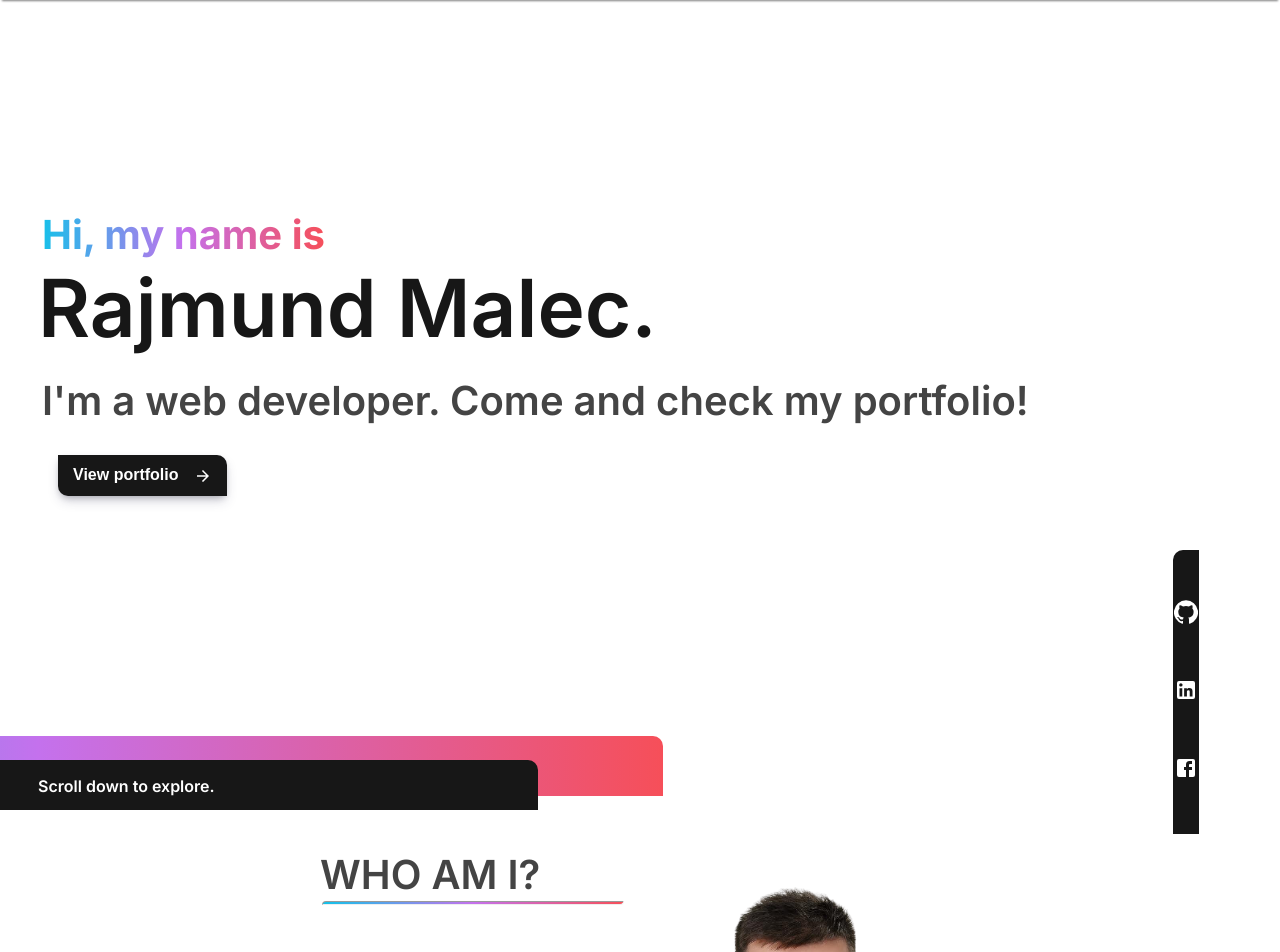
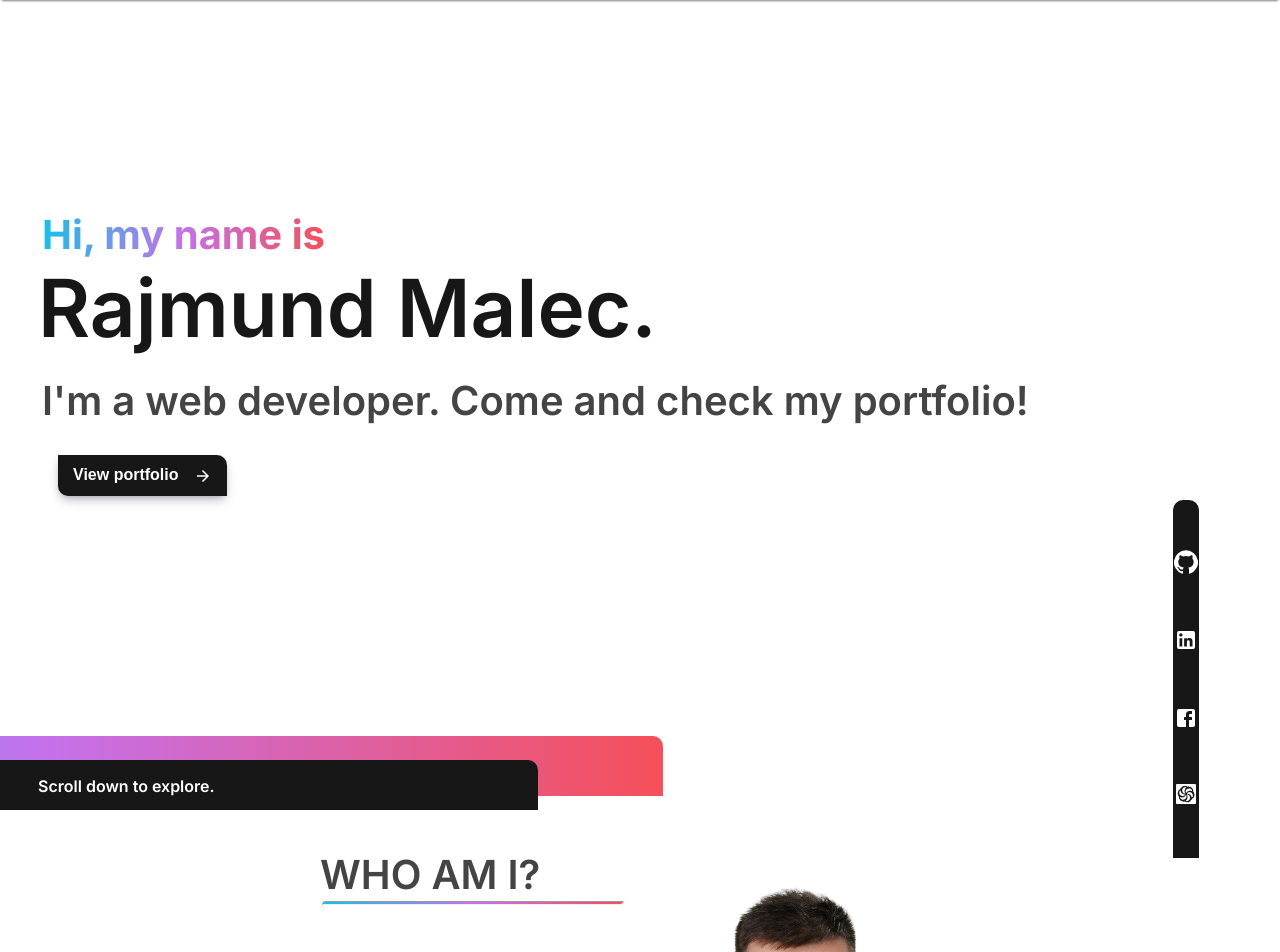
Before and after one commit to malrajmund/myPortfolio, a React (Create React App) app: page / in a window 1280 px wide. Shown: the top 952 px of the page. Built offline with nearby package versions, Linux system fonts and the light colour scheme.

Commit message:
More responsivity

```diff
--- a/src/components/About/About.js
+++ b/src/components/About/About.js
@@ -9,7 +9,7 @@ const useStyles = makeStyles((theme) => ({
     width: "100%",
     height: "80vh",
     backgroundColor: theme.palette.primary.main,
-    [theme.breakpoints.down("md")]: {
+    [theme.breakpoints.down("xs")]: {
       flexWrap: "wrap",
     },
   },
@@ -28,7 +28,7 @@ const useStyles = makeStyles((theme) => ({
     color: theme.palette.tertiary.main,
     [theme.breakpoints.down("md")]: {
       fontSize: "35px",
-      marginLeft: "5%",
+      marginLeft: "0%",
     },
   },
   infoContainer: {
@@ -36,8 +36,9 @@ const useStyles = makeStyles((theme) => ({
   },
   info: {
     marginLeft: "25%",
-    [theme.breakpoints.down("md")]: {
-      marginLeft: "5%",
+    [theme.breakpoints.down("xs")]: {
+      paddingLeft: "10%",
+      marginLeft: "0%",
     },
   },
   text: {
@@ -68,8 +69,12 @@ const useStyles = makeStyles((theme) => ({
   imgContainer: {
     marginLeft: "50px",
     marginTop: "5%",
-    [theme.breakpoints.down("md")]: {
-      marginLeft: "25%",
+    [theme.breakpoints.only("sm")]: {
+      marginTop: "15%",
+      marginLeft: "0px",
+    },
+    [theme.breakpoints.down("xs")]: {
+      paddingLeft: "10%",
     },
   },
   technologyList: {
@@ -88,7 +93,7 @@ const About = () => {
       className={classes.titleGrid}
       wrap='nowrap'
     >
-      <Grid item xs={12} sm={12} md={12} lg={6} xl={6} className={classes.info}>
+      <Grid item xs={10} sm={8} md={12} lg={6} xl={6} className={classes.info}>
         <Grid
           container
           alignItems='center'
@@ -166,7 +171,7 @@ const About = () => {
       <Grid
         item
         xs={12}
-        sm={12}
+        sm={4}
         md={12}
         lg={12}
         xl={12}
--- a/src/components/Contact/Contact.js
+++ b/src/components/Contact/Contact.js
@@ -9,7 +9,7 @@ const useStyles = makeStyles((theme) => ({
     width: "100%",
     height: "80vh",
     backgroundColor: theme.palette.primary.main,
-    [theme.breakpoints.down("md")]: {
+    [theme.breakpoints.down("xs")]: {
       marginTop: "100%",
     },
   },
--- a/src/components/Landing/Landing.js
+++ b/src/components/Landing/Landing.js
@@ -6,6 +6,7 @@ import FacebookIcon from "@material-ui/icons/Facebook";
 import GitHubIcon from "@material-ui/icons/GitHub";
 import LinkedInIcon from "@material-ui/icons/LinkedIn";
 import ArrowForwardIcon from "@material-ui/icons/ArrowForward";
+import { Icon } from "@iconify/react";
 
 const useStyles = makeStyles((theme) => ({
   root: {
@@ -148,7 +149,7 @@ const useStyles = makeStyles((theme) => ({
     marginBottom: "10px",
     width: "2%",
     minHeight: "200px",
-    borderRadius: "10px 0 0 0",
+    borderRadius: "10px 10px 0 0",
     position: "fixed",
   },
   arrowIcon: {
@@ -357,7 +358,7 @@ const Landing = () => {
             md={3}
             lg={3}
             xl={3}
-            style={{ marginBottom: "50px" }}
+            style={{ marginBottom: "100px" }}
           >
             <div className={classes.mediaBlock}>
               <Grid
@@ -369,7 +370,14 @@ const Landing = () => {
                 xl={12}
                 className={classes.media}
               >
-                <GitHubIcon className={classes.mediaIcon} />
+                <a
+                  style={{ color: "white" }}
+                  href='https://github.com/malrajmund'
+                  target='_blank'
+                  rel='noreferrer noopener'
+                >
+                  <GitHubIcon className={classes.mediaIcon} />
+                </a>
               </Grid>
               <Grid
                 item
@@ -380,7 +388,14 @@ const Landing = () => {
                 xl={12}
                 className={classes.media}
               >
-                <LinkedInIcon className={classes.mediaIcon} />
+                <a
+                  style={{ color: "white" }}
+                  href='https://www.linkedin.com/in/rajmund-malec-a76ab3187/'
+                  target='_blank'
+                  rel='noreferrer noopener'
+                >
+                  <LinkedInIcon className={classes.mediaIcon} />
+                </a>
               </Grid>
               <Grid
                 item
@@ -391,7 +406,36 @@ const Landing = () => {
                 xl={12}
                 className={classes.media}
               >
-                <FacebookIcon className={classes.mediaIcon} />
+                <a
+                  style={{ color: "white" }}
+                  href='https://www.facebook.com/rajmund.malec/'
+                  target='_blank'
+                  rel='noreferrer noopener'
+                >
+                  <FacebookIcon className={classes.mediaIcon} />
+                </a>
+              </Grid>
+              <Grid
+                item
+                xs={12}
+                sm={12}
+                md={12}
+                lg={12}
+                xl={12}
+                className={classes.media}
+              >
+                <a
+                  style={{ color: "white" }}
+                  href='https://www.codewars.com/users/Rajm1337/stats'
+                  target='_blank'
+                  rel='noreferrer noopener'
+                >
+                  <Icon
+                    icon='simple-icons:codewars'
+                    width={20}
+                    className={classes.mediaIcon}
+                  />
+                </a>
               </Grid>
             </div>
           </Grid>
--- a/src/components/Navbar/Navbar.js
+++ b/src/components/Navbar/Navbar.js
@@ -26,7 +26,7 @@ const useStyles = makeStyles((theme) => ({
   titleGrid: {
     textAlign: "left",
     verticalAlign: "middle",
-    [theme.breakpoints.down("sm")]: {
+    [theme.breakpoints.down("xs")]: {
       display: "none",
     },
   },
@@ -106,7 +106,7 @@ const useStyles = makeStyles((theme) => ({
       textDecoration: "underline 2px",
       textDecorationColor: theme.palette.gradient,
     },
-    [theme.breakpoints.down("sm")]: {
+    [theme.breakpoints.down("xs")]: {
       fontSize: "25px",
       marginTop: "50px",
       marginLeft: "5%",
@@ -129,7 +129,7 @@ const useStyles = makeStyles((theme) => ({
       color: theme.palette.dark.main,
       cursor: "pointer",
     },
-    [theme.breakpoints.down("sm")]: {
+    [theme.breakpoints.down("xs")]: {
       fontSize: "25px",
       marginTop: "50px",
       marginLeft: "5%",
@@ -138,7 +138,7 @@ const useStyles = makeStyles((theme) => ({
   },
   menuIcon: {
     display: "none",
-    "@media (orientation: portrait)": {
+    [theme.breakpoints.down("xs")]: {
       marginTop: "5px",
       marginRight: "15px",
       display: "block",
@@ -155,13 +155,13 @@ const useStyles = makeStyles((theme) => ({
   },
   menuContainer: {
     display: "none",
-    [theme.breakpoints.down("md")]: {
+    [theme.breakpoints.down("xs")]: {
       display: "block",
     },
   },
   menuContainerOpen: {
     display: "none",
-    [theme.breakpoints.down("md")]: {
+    [theme.breakpoints.down("xs")]: {
       display: "block",
     },
     "&::after": {
--- a/src/components/Portfolio/Portfolio.js
+++ b/src/components/Portfolio/Portfolio.js
@@ -10,7 +10,7 @@ const useStyles = makeStyles((theme) => ({
     width: "100%",
     height: "80vh",
     backgroundColor: theme.palette.primary.main,
-    [theme.breakpoints.down("md")]: {
+    [theme.breakpoints.down("xs")]: {
       marginTop: "200%",
     },
   },
```
Also changed, not shown: package.json (+9 -1 lines), 1 other file (tests, documents, lock files or other folders).
